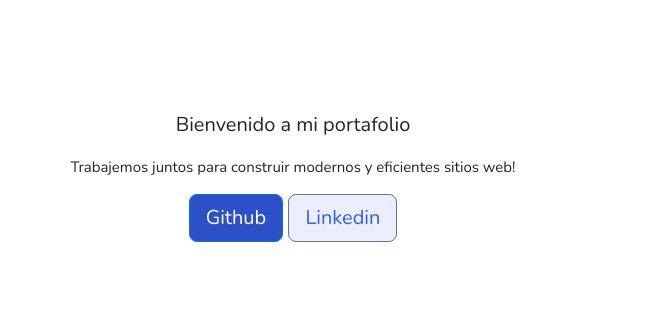
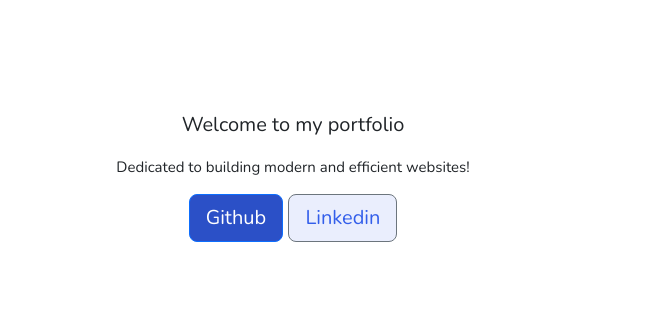
Before and after one commit to daniellaguado/daniellaguado.github.io, a plain HTML site: page index.html in a window 1280 px wide. Shown: the part 144-464 px from the top of the page, 632-1280 px from the left. Drawn offline with nearby package versions, Linux system fonts and the light colour scheme.

Commit message:
Update index.html

```diff
--- a/index.html
+++ b/index.html
@@ -54,9 +54,9 @@
                 <!-- !BANNER TEXTO -->
                 <div class="col-sm texto-banner ">
                     <p>
-                        Bienvenido a mi portafolio</p>
+                        Welcome to my portfolio</p>
                     <p>
-                        Trabajemos juntos para construir modernos y eficientes sitios web!
+                        Dedicated to building modern and efficient websites!
                     </p>
 
                     <div class="botones">
```
